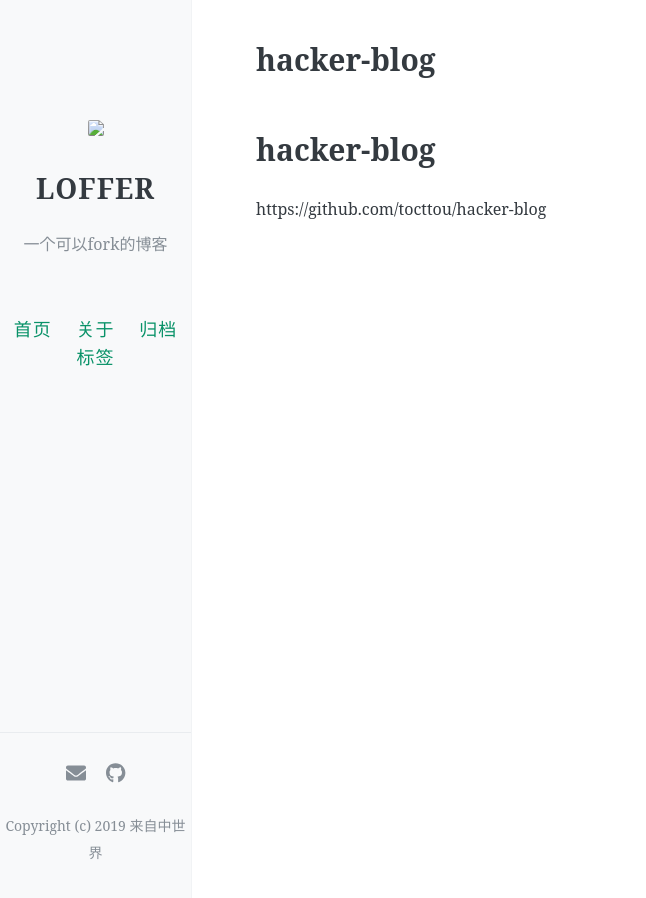
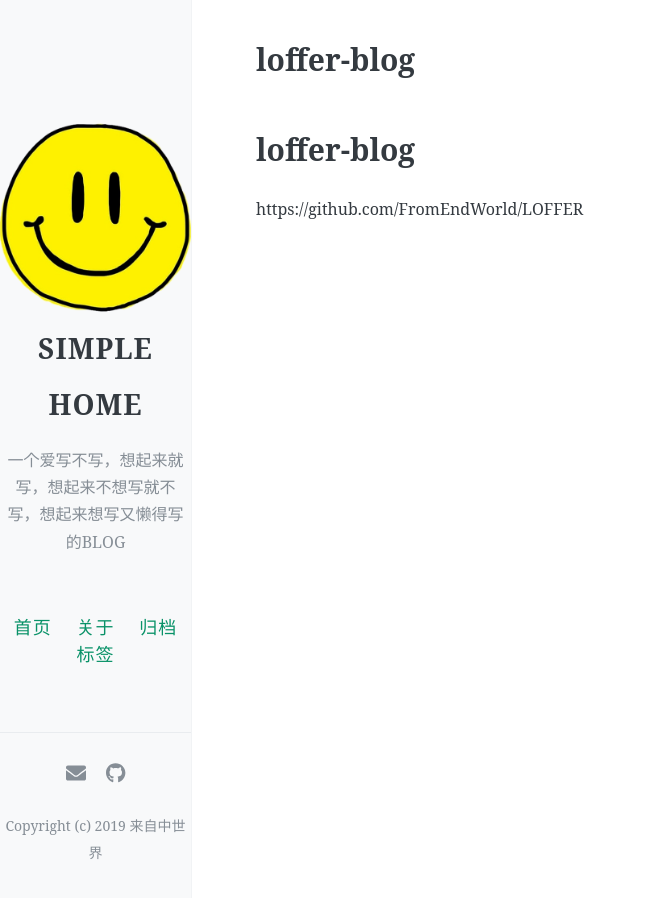
Before and after one commit to simpco/simpco.github.io, a Jekyll site: the page built from tips.md, in a window 1280 px wide. Shown: the whole page, without its empty margins (0-646 px from the left). Built offline with Jekyll 4.4.1, drawn with Linux system fonts in a browser that asks for light colours; nearby versions of some CDN libraries; our own code applies the rules of GitHub Pages for plain Markdown files; comment, search, counter and statistics services are not loaded.

Commit message:
update about

```diff
--- a/_config.yml
+++ b/_config.yml
@@ -5,16 +5,16 @@
 # 你的博客名称，请用你想要的博客名替换“LOFFER”，以下修改都可类似处理
 # 注意，“name: LOFFER”，冒号后面的空格不可以省略。
 # 井号后面的文字是说明文档，不会被程序读取。
-name: LOFFER
+name: SIMPLE HOME
 # 描述/签名
-description: 一个可以fork的博客
+description: 一个爱写不写，想起来就写，想起来不想写就不写，想起来想写又懒得写的BLOG
 
 #
 # 下面的设定都是可选的
 #
 
 # 你的博客logo图片URL，建议尺寸不超过300px × 300px
-avatar: avatar.jpg
+avatar: https://simpco.github.io/avatar.jpg
 
 # 你的favicon（出现在浏览器tab上）图片URL，建议使用较小(64px × 64px)的图片
 favicon: favicon.ico
--- a/tips.md
+++ b/tips.md
@@ -1,2 +1,2 @@
-# hacker-blog
-https://github.com/tocttou/hacker-blog
+# loffer-blog
+https://github.com/FromEndWorld/LOFFER
```
Also changed, not shown: about.md (+1 -1 lines).
